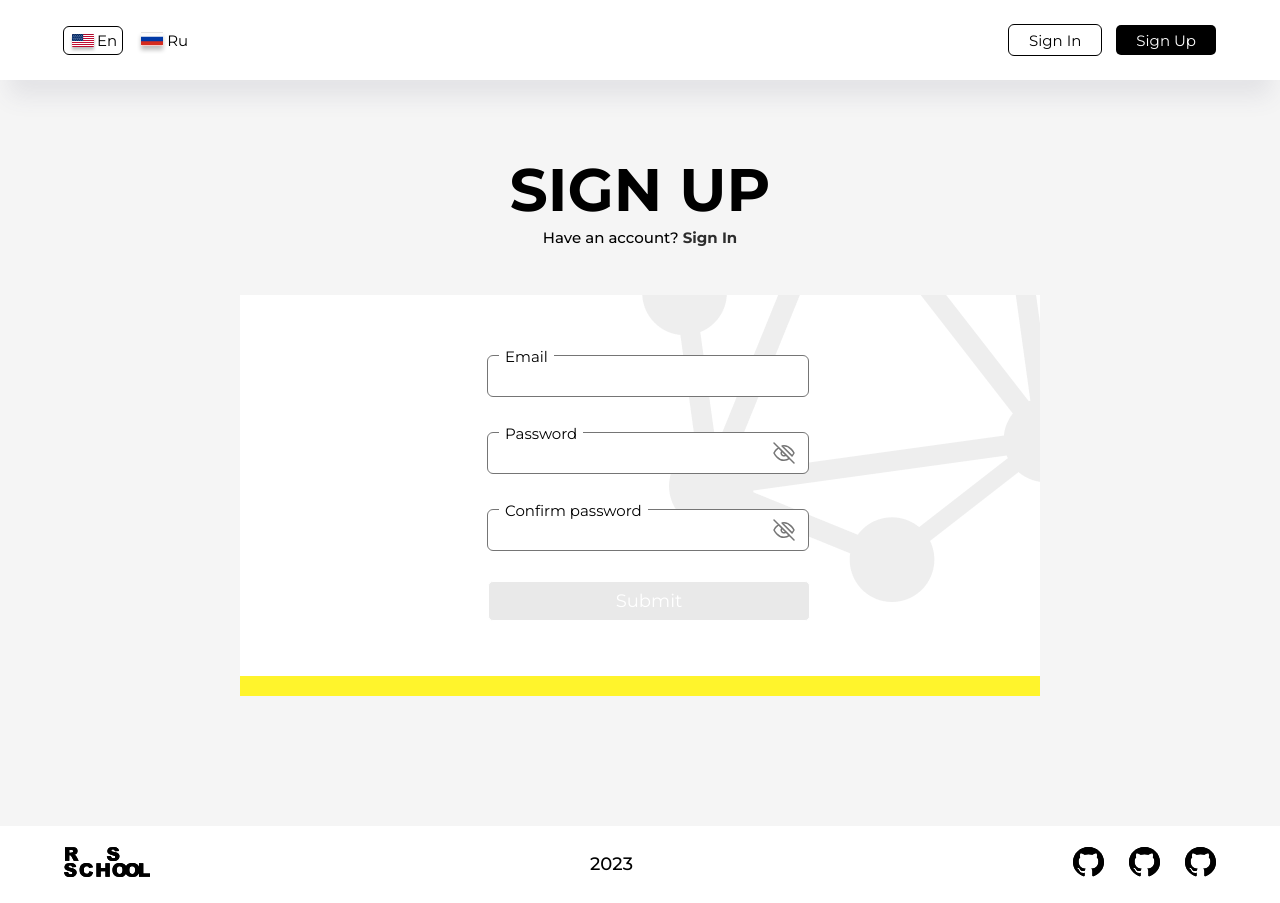
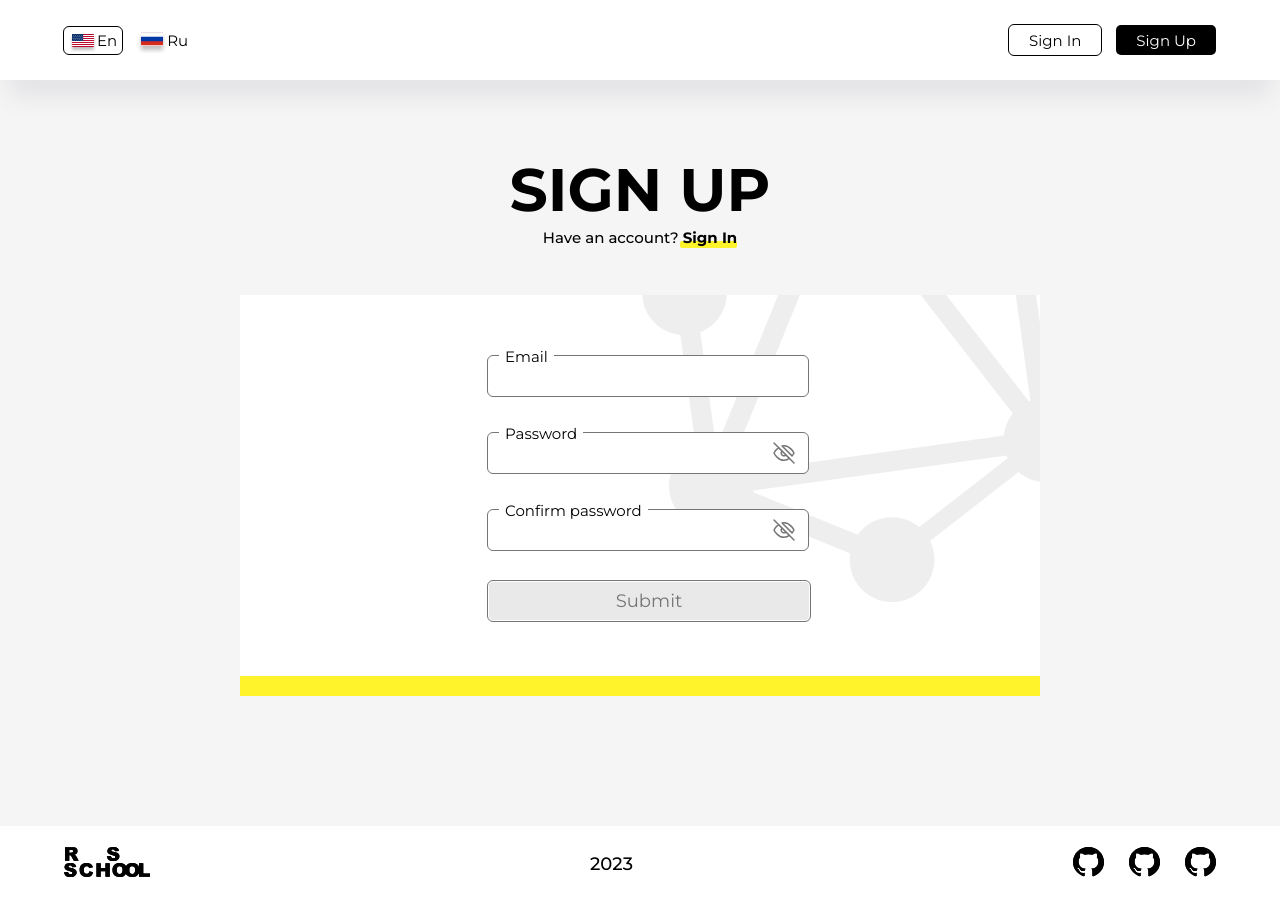
Before and after one commit to KirillVM/graphiql-app, a React (Vite) app: page /signup in a window 1280 px wide. Built offline with nearby package versions, Linux system fonts and the light colour scheme.

Commit message:
feat: update form validation, add yellow line to signin link according figma teamplate, rename registrationForm folder, add css effects to submit button

```diff
--- a/src/components/registrationForm/RegistrationForm.module.scss
+++ b/src/components/RegistrationForm/RegistrationForm.module.scss
@@ -42,12 +42,18 @@
 
   &:hover {
     cursor: pointer;
-    transition: all 0.2s;
-    background-color: $color-accent-dark;
+    background-color: $color-gray-additional;
+    box-shadow: 0 0 0 2px $color-gray-additional;
   }
 
   &:disabled {
-    cursor: auto;
-    background-color: $color-disabled-additional;
+    color: $color-disabled;
+    background-color: $color-light-gray-additional;
+    outline: 1px solid $color-disabled;
+    cursor: default;
+  }
+
+  &:active {
+    scale: 0.95;
   }
 }
--- a/src/components/registrationForm/RegistrationForm.tsx
+++ b/src/components/RegistrationForm/RegistrationForm.tsx
@@ -7,6 +7,8 @@ import clsx from 'clsx';
 import FormInput from './FormInput/FormInput';
 // import { useNavigate } from 'react-router-dom';
 
+const FIELDS_COUNT = 3;
+
 const RegistrationForm = (): JSX.Element => {
   const methods = useForm<FormData>({
     resolver: yupResolver(registrationFormSchema),
@@ -14,7 +16,7 @@ const RegistrationForm = (): JSX.Element => {
   });
   const {
     handleSubmit,
-    formState: { isDirty, errors },
+    formState: { dirtyFields, errors },
   } = methods;
   // dispatch = useAppDispatch();
   // const navigate = useNavigate();
@@ -23,7 +25,13 @@ const RegistrationForm = (): JSX.Element => {
     // dispatch(setFromData(data))
     // navigate(to: '/main');
   };
-
+  console.log(
+    Object.values(dirtyFields).reduce((acc, item, array) => {
+      console.log(acc, item, array);
+      return item ? (acc += 1) : (acc = acc);
+    }, 0),
+    Object.values(dirtyFields).length
+  );
   return (
     <form
       className={clsx(classes.form)}
@@ -42,7 +50,10 @@ const RegistrationForm = (): JSX.Element => {
       </FormProvider>
       <button
         className={clsx(classes.button_submit)}
-        disabled={!isDirty || Object.keys(errors).length > 0}
+        disabled={
+          Object.values(dirtyFields).length < FIELDS_COUNT ||
+          Object.keys(errors).length > 0
+        }
       >
         Submit
       </button>
--- a/src/pages/SignUpPage/SignUpPage.module.scss
+++ b/src/pages/SignUpPage/SignUpPage.module.scss
@@ -28,7 +28,13 @@
     margin: 0;
   }
   &__link {
+    display: inline-block;
     color: $color-accent-dark;
     @include font(1.5rem, $weight:700 );
+    position: relative;
+  }
+
+  a {
+    @include text-link;
   }
 }
--- a/src/pages/SignUpPage/SignUpPage.tsx
+++ b/src/pages/SignUpPage/SignUpPage.tsx
@@ -3,7 +3,7 @@ import { FormEvent } from 'react';
 import { NavLink, Navigate, useNavigate } from 'react-router-dom';
 import { useAuth } from '../../hooks/useAuth';
 import ROUTES from '../../router/routes';
-import RegistrationForm from '@src/components/registrationForm/RegistrationForm';
+import RegistrationForm from '@src/components/RegistrationForm/RegistrationForm';
 import clsx from 'clsx';
 
 const SignUpPage = () => {
```
Also changed, not shown: src/components/RegistrationForm/FormInput/FormInput.interface.ts (renamed from src/components/registrationForm/FormInput/FormInput.interface.ts), src/components/RegistrationForm/FormInput/FormInput.module.scss (renamed from src/components/registrationForm/FormInput/FormInput.module.scss), src/components/RegistrationForm/FormInput/FormInput.tsx (renamed from src/components/registrationForm/FormInput/FormInput.tsx), src/components/RegistrationForm/RegistrationForm.interfaces.ts (renamed from src/components/registrationForm/RegistrationForm.interfaces.ts), src/components/RegistrationForm/RegistrationForm.schema.ts (renamed from src/components/registrationForm/RegistrationForm.schema.ts), src/components/RegistrationForm/validationRules.ts (renamed from src/components/registrationForm/validationRules.ts).
